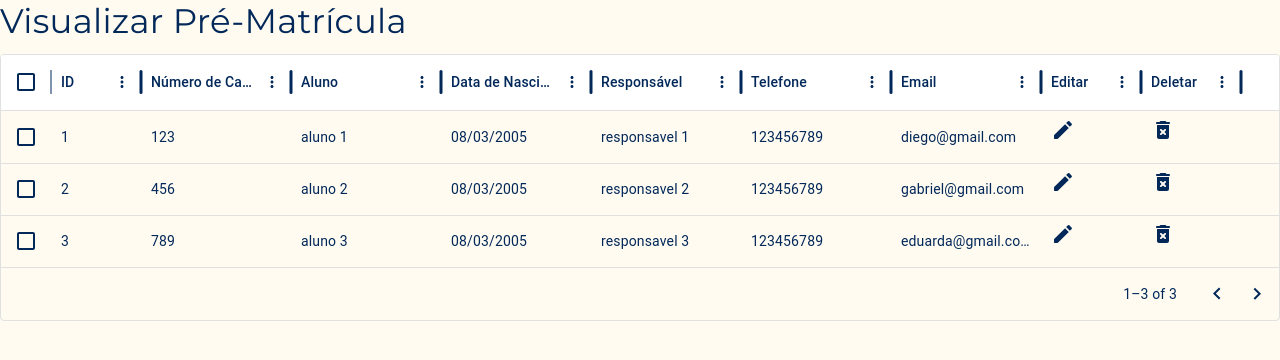
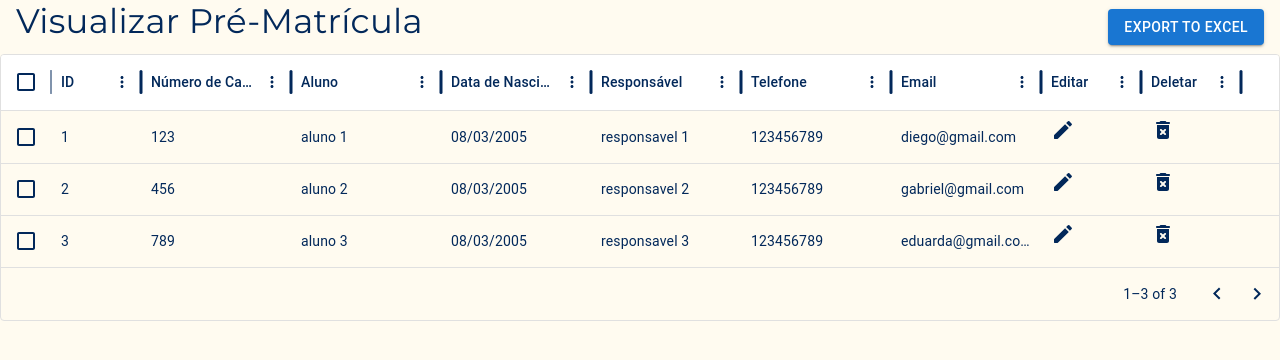
Before and after one commit to DiegoPlaninscheck/pac-frontend, a React (Vite) app: page /visualizar-pre-matricula in a window 1280 px wide. Shown: the top 360 px of the page. Built offline with nearby package versions, Linux system fonts and the light colour scheme.

Commit message:
Update VisualizarPreMatricula.jsx

```diff
--- a/src/pages/VisualizarPreMatricula.jsx
+++ b/src/pages/VisualizarPreMatricula.jsx
@@ -1,5 +1,5 @@
 import { useEffect, useState } from "react";
-import { Typography } from "@mui/material";
+import { Typography, Button, Box } from "@mui/material";
 import TablePreMatricula from "../components/TablePreMatricula/TablePreMatricula";
 
 const VisualizarPreMatricula = () => {
@@ -66,9 +66,17 @@ const VisualizarPreMatricula = () => {
         ]);
     }, []);
 
+    function exportToExcel() {
+        console.log('Exporting to Excel');
+
+    }
+
     return (
         <>
-            <Typography sx={{ fontFamily: "Montserrat" }} variant="h4" component="h1" gutterBottom>Visualizar Pré-Matrícula</Typography>
+            <Box sx={{ display: 'flex', justifyContent: 'space-between', alignItems: 'center', margin: '0 1rem 0 1rem' }}>
+                <Typography sx={{ fontFamily: "Montserrat" }} variant="h4" component="h1" gutterBottom>Visualizar Pré-Matrícula</Typography>
+                <Button variant="contained" color="primary" onClick={() => exportToExcel()}>Export to Excel</Button>
+        </Box >
             <TablePreMatricula data={data} />
         </>
     );
```
